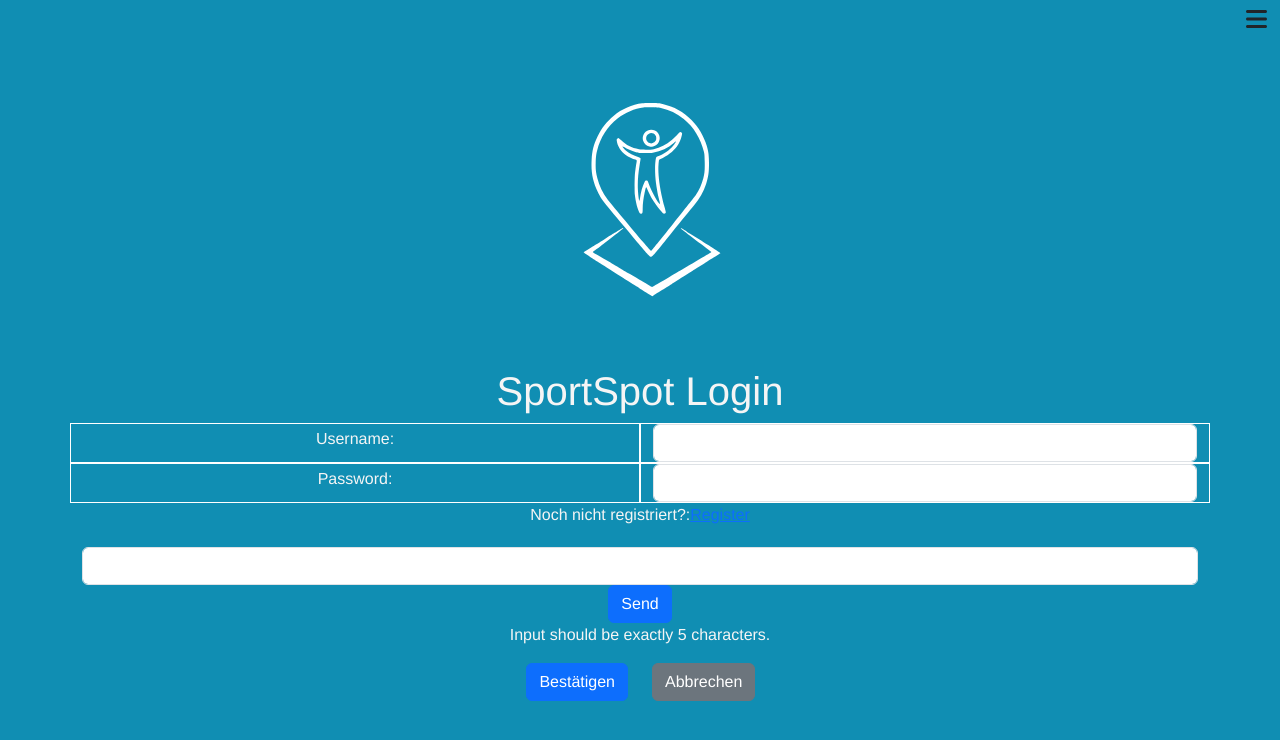
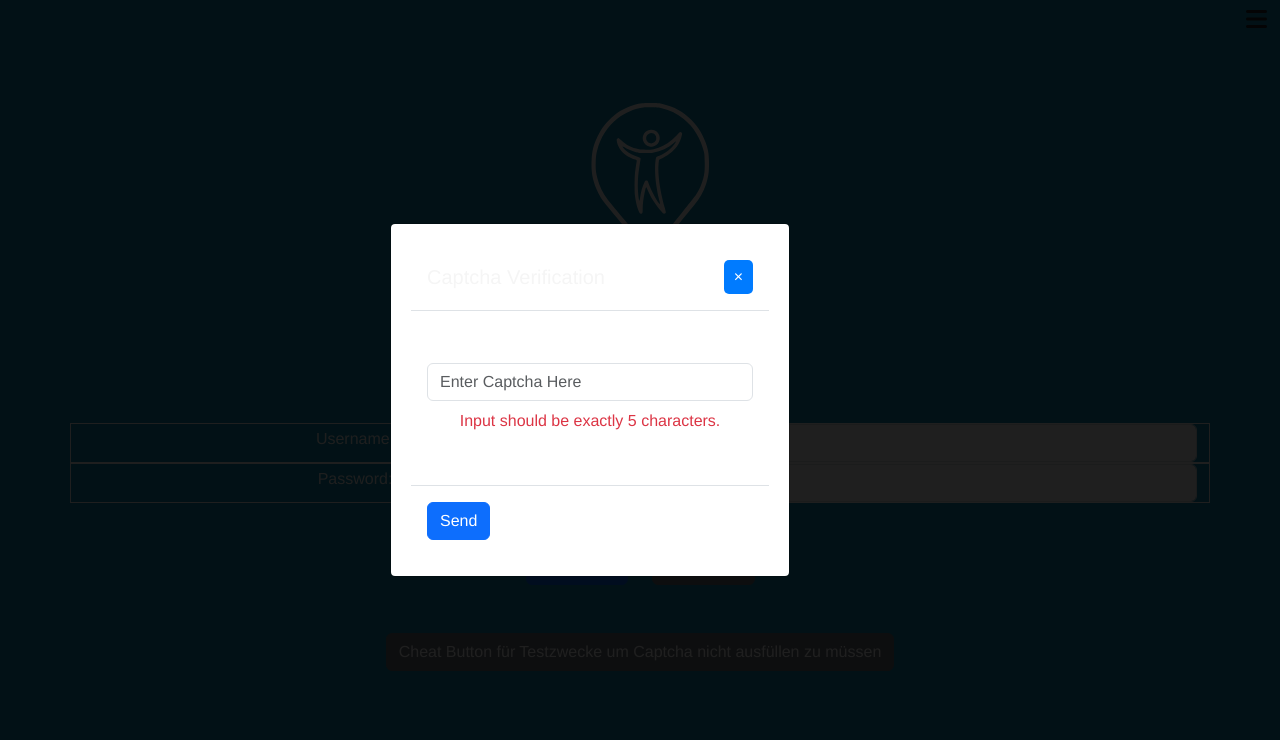
Before and after one commit to pashaslayer/SportsMap, a Vue app in the folder sport-spot/: page /captcha in a window 1280 px wide. Both pictures are taken after a click on the button "Bestätigen". Shown: the top 740 px of the page. Built offline with nearby package versions, Linux system fonts and the light colour scheme; no server answers; what vue3-openlayers would draw is missing.

Commit message:
Captcha after user enters data works, cheat button added

```diff
--- a/sport-spot/src/views/CaptchaView.vue
+++ b/sport-spot/src/views/CaptchaView.vue
@@ -1,32 +1,29 @@
 <template>
-  <div>
-    <div
-      v-if="svg"
-      v-html="svg"
-      class="rounded mx-auto d-block"
-      style="
-        margin: auto;
-        padding: auto;
-        height: fit-content;
-        width: fit-content;
-        user-select: none;
-      "
-      @click="fetchCaptcha"
-    ></div>
+  <div class="modal fade show" style="display: block;">
+    <div class="modal-dialog modal-dialog-centered">
+      <div class="modal-content">
+        <div class="modal-header">
+          <h5 class="modal-title">Captcha Verification</h5>
+          <button type="button" class="close" @click="$emit('close-modal')">
+            <span aria-hidden="true">&times;</span>
+          </button>
         </div>
-  <input
-    v-model="compare.input"
-    type="text"
-    class="form-control"
-    required
-  />
-  <button type="submit" class="btn btn-primary" @click="compareCaptcha">
-    Send
-  </button>
-  <p v-if="compare.input.length < 5 || compare.input.length > 5">
+        <div class="modal-body">
+          <div v-if="svg" v-html="svg" class="captcha-image rounded mx-auto d-block" @click="fetchCaptcha"></div>
+          <input v-model="compare.input" type="text" class="form-control mt-3" required placeholder="Enter Captcha Here" />
+          <p v-if="compare.input.length < 5 || compare.input.length > 5" class="text-danger mt-2">
             Input should be exactly 5 characters.
           </p>
+        </div>
+        <div class="modal-footer">
+          <button type="submit" class="btn btn-primary" @click="compareCaptcha">Send</button>
+        </div>
+      </div>
+    </div>
+  </div>
+  <div class="modal-backdrop fade show"></div>
 </template>
+
 
 <script>
 import axios from "axios";
@@ -63,10 +60,9 @@ export default {
         this.compare
       );
       if (response.status == 201) {
-          console.log("very nice");
-        }
-        else {
-          console.log("Input should be exactly 5 characters.");
+        this.$emit('captcha-success');
+      } else {
+        this.$emit('captcha-fail');
       }
     } catch (error) {
       console.error("Error comparing captcha:", error);
@@ -76,3 +72,75 @@ export default {
   },
 };
 </script>
+<style>
+.modal {
+  position: fixed;
+  z-index: 1000;
+  left: 0;
+  top: 0;
+  width: 100%;
+  height: 100%;
+  display: flex;
+  justify-content: center;
+  align-items: center;
+  background-color: rgba(0, 0, 0, 0.6);
+}
+
+.modal-content {
+  background-color: white;
+  padding: 20px;
+  border-radius: 5px;
+  width: 80%;
+  max-width: 500px;
+}
+
+.modal-header, .modal-footer {
+  display: flex;
+  justify-content: space-between;
+  align-items: center;
+}
+
+.modal-header h5 {
+  margin: 0;
+}
+
+.modal-body {
+  margin-top: 20px;
+  margin-bottom: 20px;
+}
+
+.captcha-image {
+  cursor: pointer;
+  display: block;
+  margin: 0 auto;
+  user-select: none;
+}
+
+.text-danger {
+  color: #dc3545;
+  margin-top: 10px;
+}
+
+button {
+  cursor: pointer;
+  padding: 5px 10px;
+  background-color: #007bff;
+  color: white;
+  border: none;
+  border-radius: 5px;
+}
+
+button:hover {
+  background-color: #0056b3;
+}
+
+.modal-backdrop {
+  position: fixed;
+  top: 0;
+  left: 0;
+  width: 100%;
+  height: 100%;
+  background-color: rgba(0, 0, 0, 0.5);
+  z-index: 900;
+}
+</style>
--- a/sport-spot/src/views/LoginView.vue
+++ b/sport-spot/src/views/LoginView.vue
@@ -59,17 +59,12 @@
         />
       </div>
       <div class="d-flex justify-content-center">
-      <span class="mr-2" >Noch nicht registriert?: </span>
-      <router-link to="/registration">Register</router-link>
-    </div>
+        <span class="mr-2">Noch nicht registriert?: </span>
+        <router-link to="/registration">Register</router-link>
+      </div>
     </div>
 
     <div class="row" style="height: 20px"></div>
-
-    <captcha-view></captcha-view>
-
-
-
 
     <div class="row">
       <div class="col-md-6 d-flex justify-content-end">
@@ -81,7 +76,18 @@
         <button type="submit" class="btn btn-secondary">Abbrechen</button>
       </div>
     </div>
+  </div>
 
+  <br>
+  <br>
+  <button type="submit" class="btn btn-secondary" @click="handleCaptchaSuccess">Cheat Button für Testzwecke um Captcha nicht ausfüllen zu müssen</button>
+
+  <div v-if="showCaptchaModal" class="modal">
+    <CaptchaView
+      @captcha-success="handleCaptchaSuccess"
+      @captcha-fail="handleCaptchaFail"
+      @close-modal="closeModal"
+    />
   </div>
 </template>
 
@@ -123,30 +129,36 @@ export default {
         password: "",
       },
       wheelAnimation: false,
+      showCaptchaModal: false,
     };
   },
   methods: {
-    async postLogin() {
+    postLogin() {
+      this.showCaptchaModal = true;
+    },
+    closeModal(){
+      this.showCaptchaModal = false;
+    },
+    handleCaptchaSuccess() {
+      // Hide Captcha modal
+      this.showCaptchaModal = false;
+
+      // Proceed with sending login data
       axios
         .post("http://127.0.0.1:5000/login", this.postData)
         .then((response) => {
-          const token = response.data.token;
-
-          // setting the JWT Token inside the local storage
-          this.storeTokenInLocalStorage(token);
-
-          if (response.data.success) {
-            this.startWheelAnimation();
-
-            setTimeout(() => {
-              window.location.href = "/home";
-            }, 2000);
-          }
+          this.storeTokenInLocalStorage(response.data.token);
         })
         .catch((error) => {
-          console.error(error);
+          console.log(error);
         });
     },
+
+    handleCaptchaFail() {
+      // Show an error message and fetch a new captcha
+      // You might need to implement a method in CaptchaView.vue to refresh the captcha
+    },
+
     async getExpirationTime() {
       try {
         const response = await axios.post(
@@ -192,7 +204,7 @@ export default {
     },
   },
   components: {
-    CaptchaView
+    CaptchaView,
   },
 };
 
--- a/sport-spot/src/views/ShowPointPop.vue
+++ b/sport-spot/src/views/ShowPointPop.vue
@@ -16,7 +16,7 @@
 
       <label for="difficulty">Difficulty: {{ difficulty }}</label>
 
-      <label for="participants">Participants: {{ participants }}</label>
+      <label for="participants">Participants: {{ participants }} / {{ maxParticipants }}</label>
 
       <label> Description: {{ description }}</label>
 
@@ -43,8 +43,9 @@ export default {
     return {
       sport: 0,
       duration: null,
-      difficulty: "easy",
-      participants: null,
+      difficulty: "",
+      participants: 0,
+      maxParticipants: "",
       description: "",
 
       // User
@@ -125,6 +126,10 @@ export default {
         this.event_lon = response.data["event_loc"]["longitude"];
         this.cur_participants = response.data["participants"];
         this.sport = response.data["sport"];
+        this.difficulty = response.data["difficulty"];
+        this.description = response.data["description"];
+        this.maxParticipants = response.data["max_participants"];
+        this.duration = response.data["duration"];
 
         console.log(response.data);
         console.log(response.data["age"]);
--- a/sport-spot/src/views/TheMap.vue
+++ b/sport-spot/src/views/TheMap.vue
@@ -23,6 +23,7 @@
         title="Point"
         :onToggle="(active) => changeDrawType(active, 'Point')"
       />
+      <!--
       <ol-toggle-control
         html="🔹"
         className="edit"
@@ -35,6 +36,7 @@
         title="LineString"
         :onToggle="(active) => changeDrawType(active, 'LineString')"
       />
+      -->
     </ol-control-bar>
 
     <ol-vector-layer ref="vectorLayer">
```
Also changed, not shown: 1 other file (tests, documents, lock files or other folders). Lines whose indentation alone changed are shown as unchanged.
